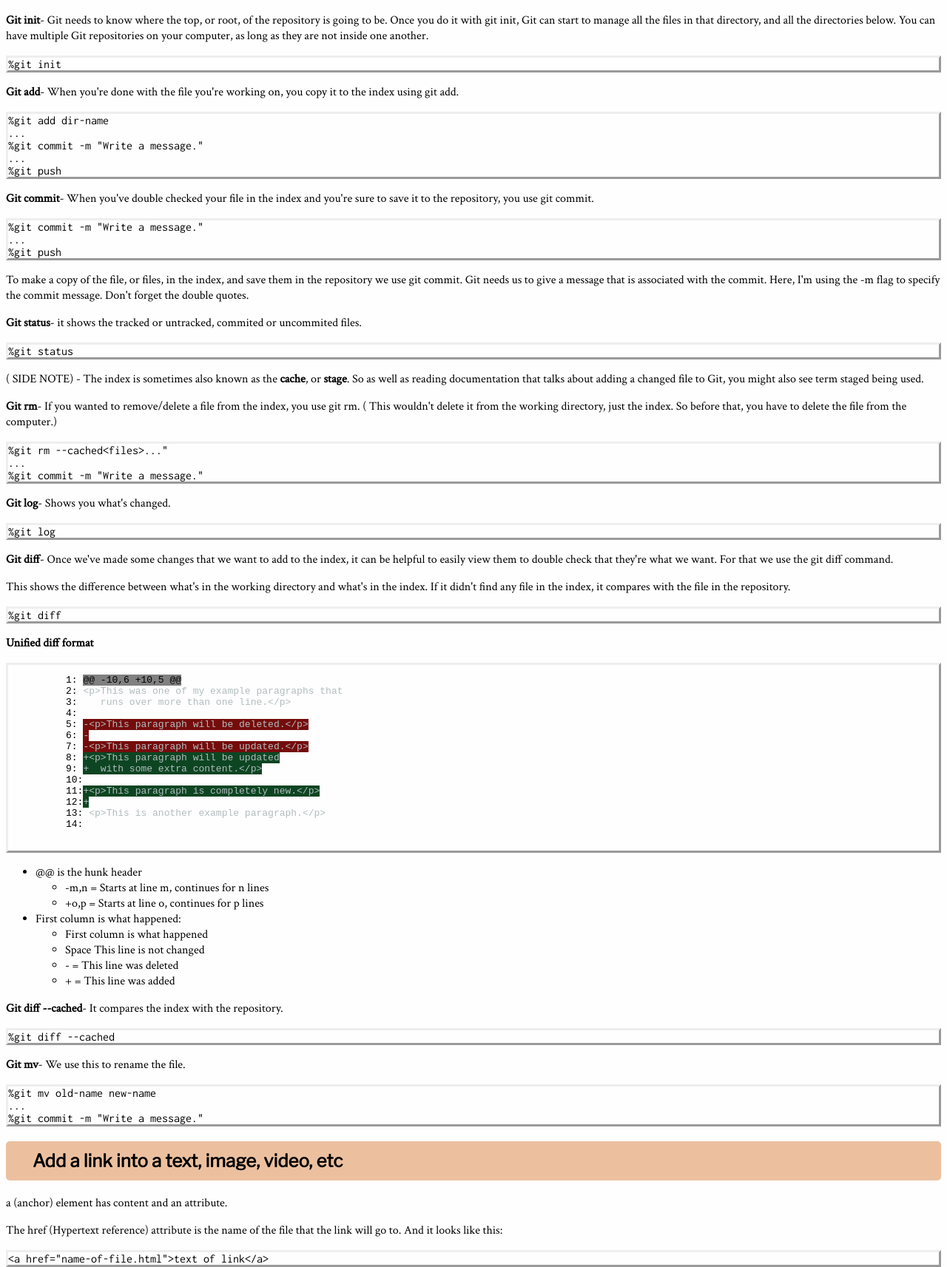
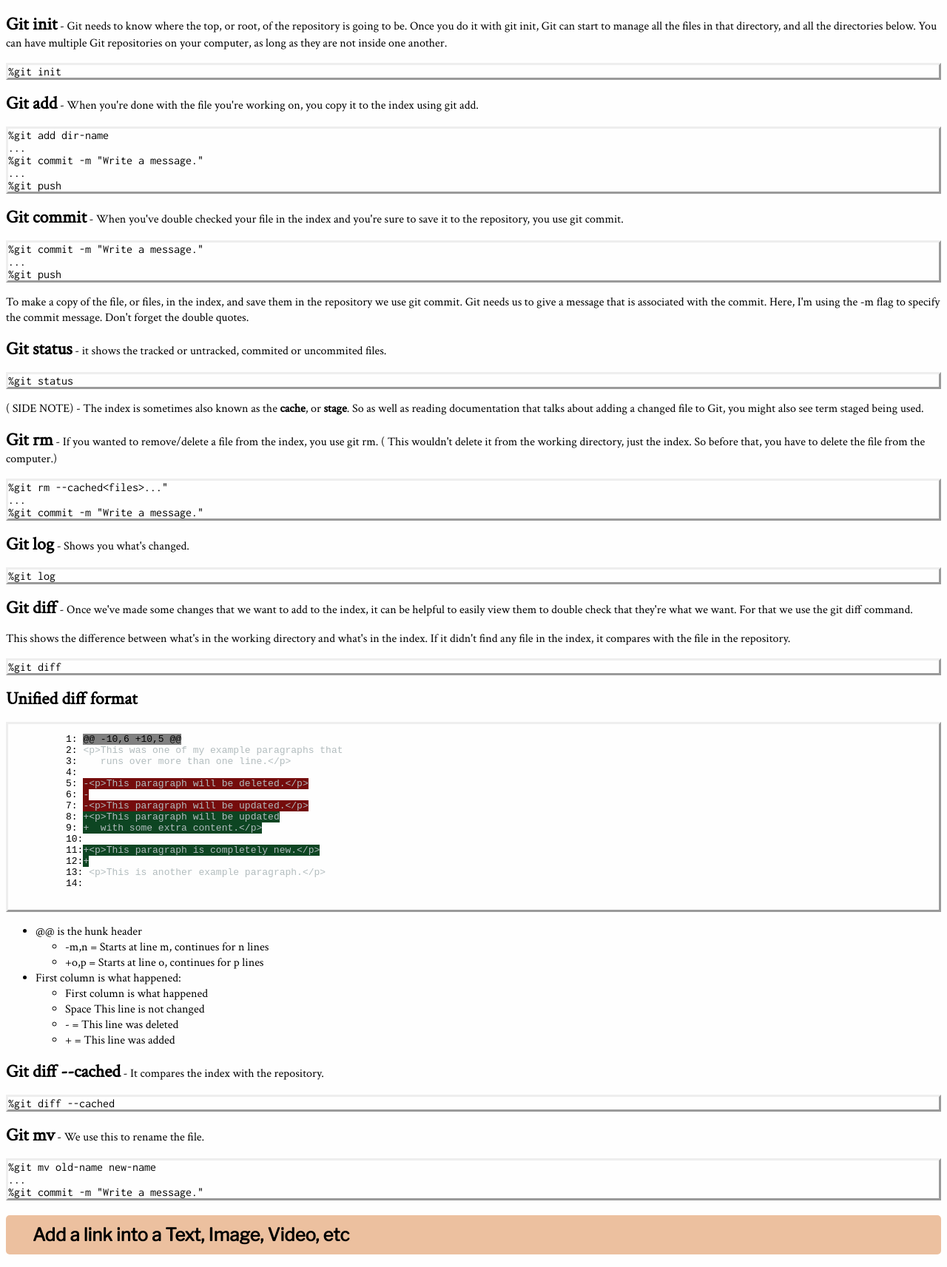
Before and after one commit to Sod0o/powercoders, a plain HTML site: page cheatsheet/git.html in a window 1280 px wide. Shown: the part 668-2381 px from the top of the page at 74% size. Drawn offline with nearby package versions, Linux system fonts and the light colour scheme.

Commit message:
Cheatsheets

```diff
--- a/cheatsheet/git.css
+++ b/cheatsheet/git.css
@@ -64,3 +64,7 @@ span.linenr {
 .ref {
   color: rgb(163, 138, 71)
 }
+
+.big-font {
+  font-size: 24px;
+}
--- a/cheatsheet/git.html
+++ b/cheatsheet/git.html
@@ -38,7 +38,7 @@
 
       <h2>Typical Git workflow</h2>
 
-      <p><strong>Git init</strong>- Git needs to know where the top, or root, of
+      <p><span class="big-font"><strong>Git init</strong></span> - Git needs to know where the top, or root, of
       the repository is going to be. Once you do it with git init,  Git can
       start to manage all the files in that directory, and all the directories below.
       You can have multiple Git repositories on your computer, as long as they
@@ -46,7 +46,7 @@
 
       <div id="git-init">%git init</div>
 
-      <p><strong>Git add</strong>- When you're done with the file you're working on, you copy it to the index using git add.</p>
+      <p><span class="big-font"><strong>Git add</strong></span> - When you're done with the file you're working on, you copy it to the index using git add.</p>
       <p><div id="git-add">%git add dir-name
 
       <br>...
@@ -57,7 +57,7 @@
 
       <br>%git push</div></p>
 
-      <p><strong>Git commit</strong>- When you've double checked your file in the index and you're sure to save it to the repository, you use git commit.</p>
+      <p><span class="big-font"><strong>Git commit</strong></span> - When you've double checked your file in the index and you're sure to save it to the repository, you use git commit.</p>
       <p><div class="git-commit">%git commit -m "Write a message."
 
       <br>...
@@ -69,22 +69,22 @@
       Here, I'm using the -m flag to specify the commit message.
       <span id="doublequotes">Don't forget the double quotes.</span></p>
 
-      <p><strong>Git status</strong>- it shows the tracked or untracked, commited or uncommited files.</p>
+      <p><span class="big-font"><strong>Git status</strong></span> - it shows the tracked or untracked, commited or uncommited files.</p>
       <div id="git-status">%git status</div>
 
       <p>( SIDE NOTE) - The index is sometimes also known as the <strong>cache</strong>, or <strong>stage</strong>.
       So as well as reading documentation that talks about adding a changed file to Git, you might also see term staged being used.</p>
 
-      <p><strong>Git rm</strong>- If you wanted to remove/delete a file from the index, you use git rm.
+      <p><span class="big-font"><strong>Git rm</strong></span> - If you wanted to remove/delete a file from the index, you use git rm.
       ( This wouldn't delete it from the working directory, just the index. So before that, you have to delete the file from the computer.)</p>
       <p><div id="git-rm">%git rm --cached&lt;files&gt;..."
       <br>...
       <br>%git commit -m "Write a message."</div></p>
 
-      <p><strong>Git log</strong>- Shows you what's changed.</p>
+      <p><span class="big-font"><strong>Git log</strong></span> - Shows you what's changed.</p>
       <div id="git-log">%git log</div>
 
-      <p><strong>Git diff</strong>- Once we've made some changes that we want
+      <p><span class="big-font"><strong>Git diff</strong></span> - Once we've made some changes that we want
         to add to the index, it can be helpful to easily view them to double
         check that they're what we want. For that we use the git diff command.</p>
       <p>This shows the difference between what's in the working directory and
@@ -92,7 +92,7 @@
         compares with the file in the repository.</p>
       <div id="git-diff">%git diff</div>
 
-      <p><strong>Unified diff format</strong></p>
+      <p><span class="big-font"><strong>Unified diff format</strong></span></p>
       <div id="diff-example">
 
         <pre>
@@ -131,10 +131,10 @@
         </li>
       </ul>
 
-      <p><strong>Git diff --cached</strong>- It compares the index with the repository.
+      <p><span class="big-font"><strong>Git diff --cached</strong></span> - It compares the index with the repository.
       <div id="git-diff-cached">%git diff --cached</div></p>
 
-      <p><strong>Git mv</strong>- We use this to rename the file.</p>
+      <p><span class="big-font"><strong>Git mv</strong></span> - We use this to rename the file.</p>
       <p><div id="git-mv">%git mv old-name new-name
 
       <br>...
@@ -143,12 +143,12 @@
     </div>
 
     <div id="add-link">
-      <h2>Add a link into a text, image, video, etc</h2>
+      <h2>Add a link into a Text, Image, Video, etc</h2>
       <p>a (anchor) element has content and an attribute.</p>
       <p>The href (Hypertext reference) attribute is the name of the file that the link will go to. And it looks like this:
       <div id="link">&lt;a href="name-of-file.html"&gt;text of link&lt;/a&gt;</div></p>
 
-      <p><strong>Example dir-name</strong></p>
+      <p><span class="big-font"><strong>Example dir-name</strong></span></p>
 
       <pre class="dir-ex">
         <span class="doctype">&lt;!DOCTYPE html&gt;</span>
```
Also changed, not shown: cheatsheet/style.css (+7 -6 lines).
